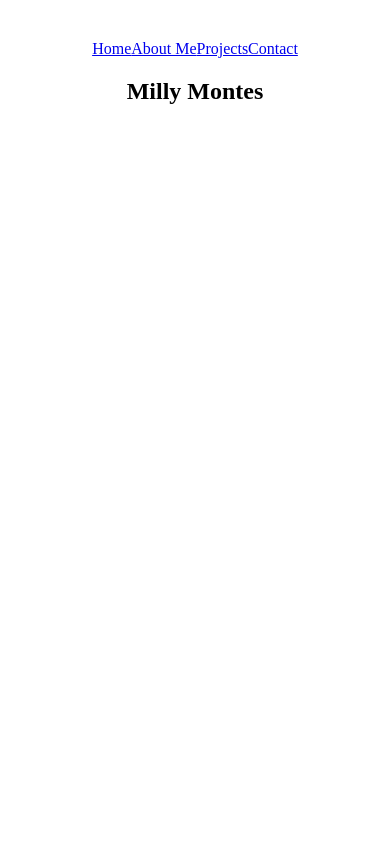
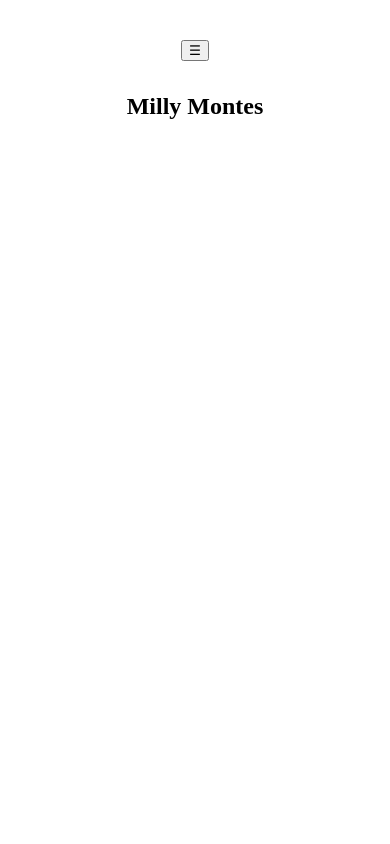
Before and after one commit to millymontes/milly-personal-website, a React (Vite) app in the folder personal-website/: page / in a window 390 px wide. Shown: the top 844 px of the page. Built offline with nearby package versions, Linux system fonts and the light colour scheme.

Commit message:
start of hamburger menu

```diff
--- a/personal-website/src/App.css
+++ b/personal-website/src/App.css
@@ -46,9 +46,15 @@ html {
 }
 
 /* navbar css */
-.navigation {
+/* .navigation {
   display: flex;
   justify-content: center;
   gap: 2rem;
   margin-bottom: 2rem;
+} */
+.navbar {
+  display: flex;
+  justify-content: center;
+  gap: 6rem;
+  margin-bottom: 2rem;
 }
--- a/personal-website/src/components/NavBar.jsx
+++ b/personal-website/src/components/NavBar.jsx
@@ -1,29 +1,24 @@
 // import { NavLink } from "react-router-dom";
+import { useState } from "react";
 import "../App.css";
 
-// export default function NavBar() {
-//   return (
-//     <header>
-//       <nav>
-//         <div className="navigation">
-//           <NavLink to="/home">Home</NavLink>
-//           {/* add a lil something that is a logo that goes to home page */}
-//           <NavLink to="/aboutme">About Me</NavLink>
-//           <NavLink to="/projects">Projects</NavLink>
-//           <NavLink to="/contact">Contact Me</NavLink>
-//         </div>
-//       </nav>
-//     </header>
-//   );
-// }
+function NavBar() {
+  const [isOpen, setIsOpen] = useState(false);
 
-function NavBar() {
+  const toggleMenu = () => {
+    setIsOpen(!isOpen);
+  };
   return (
-    <nav>
-      <a href="#home">Home</a>
-      <a href="#aboutme">About Me</a>
-      <a href="#projects">Projects</a>
-      <a href="#contact">Contact</a>
+    <nav className="navbar">
+      <button onClick={toggleMenu}>☰</button>
+      {isOpen && (
+        <div>
+          <a href="#home">Home</a>
+          <a href="#aboutme">About Me</a>
+          <a href="#projects">Projects</a>
+          <a href="#contact">Contact</a>
+        </div>
+      )}
     </nav>
   );
 }
```
